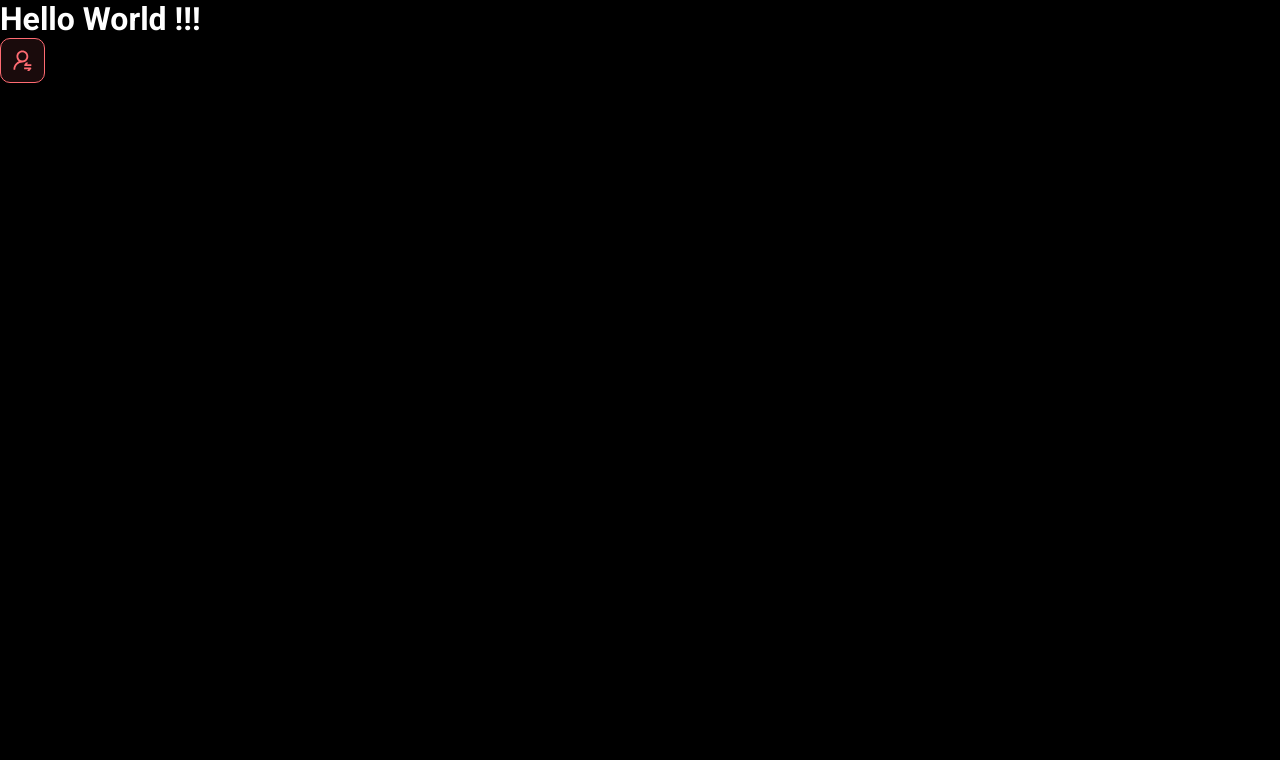
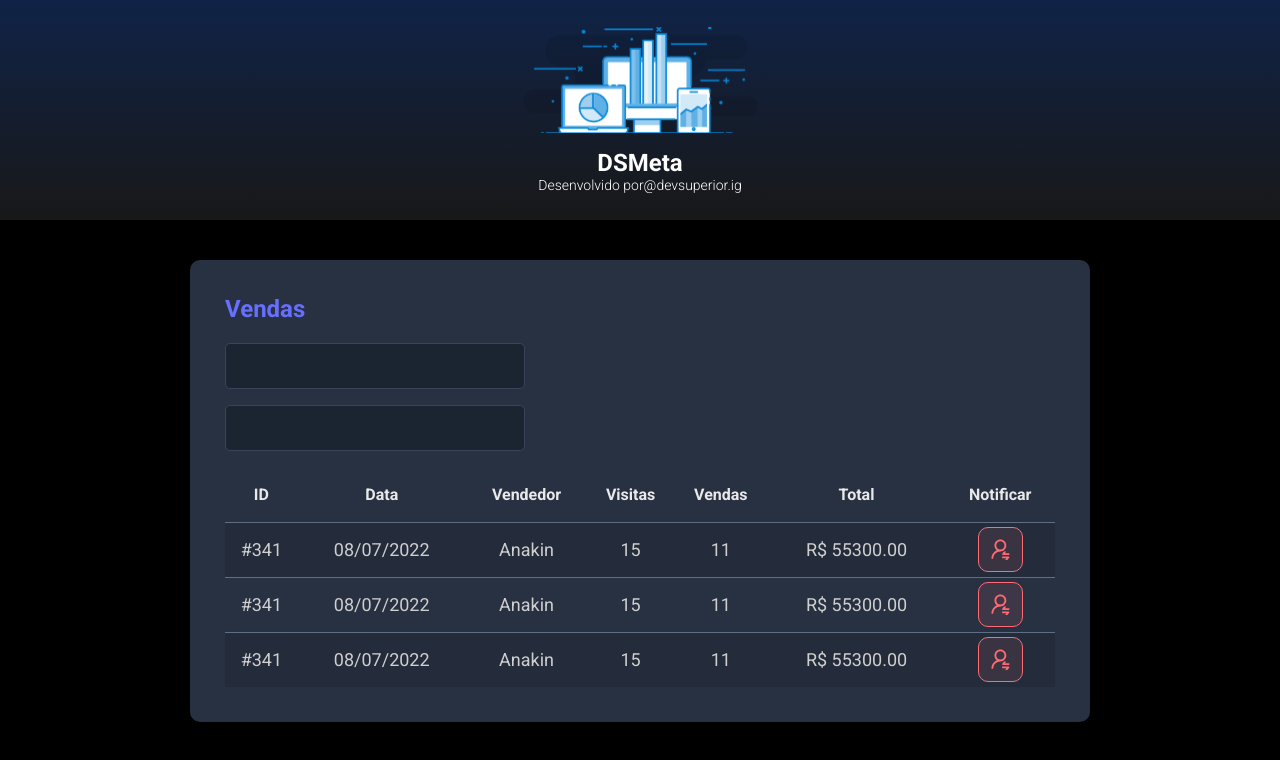
Before and after one commit to gcgonzo/dsmeta, a React (Vite) app in the folder frontend/: page / in a window 1280 px wide. Shown: the top 760 px of the page. Built offline with nearby package versions, Linux system fonts and the light colour scheme.

Commit message:
Other components

```diff
--- a/frontend/src/App.tsx
+++ b/frontend/src/App.tsx
@@ -1,10 +1,17 @@
-import NotificationButton from "./components/NotificationButton"
+import Header from "./components/Header"
+import SalesCard from "./components/SalesCard"
 
 function App() {
   return (
     <>
-      <h1>Hello World !!!</h1>
-      <NotificationButton />
+      <Header />
+      <main>
+        <section id="sales">
+          <div className="dsmeta-container">
+            <SalesCard />
+          </div>
+        </section>
+      </main>
     </>
   )
 }
--- /dev/null
+++ b/frontend/src/components/Header/index.tsx
@@ -0,0 +1,22 @@
+import logo from "../../assets/img/logo.svg"
+import "./styles.css"
+
+function Header() {
+  return (
+    <>
+      <header>
+        <div className="dsmeta-logo-container">
+          <img src={logo} alt="DSMeta" />
+          <h1>DSMeta</h1>
+          <p>
+            Desenvolvido por
+            <a href="https://www.instagram.com/devsuperior.ig">
+              @devsuperior.ig
+            </a>
+          </p>
+        </div>
+      </header>
+    </>
+  )
+}
+export default Header
--- /dev/null
+++ b/frontend/src/components/Header/styles.css
@@ -0,0 +1,27 @@
+header {
+  background: linear-gradient(180deg, #102347 0%, #181818 100%);
+  height: 220px;
+  display: flex;
+  align-items: center;
+  justify-content: center;
+}
+
+.dsmeta-logo-container {
+  display: flex;
+  flex-direction: column;
+  align-items: center;
+}
+
+.dsmeta-logo-container img {
+  width: 235px;
+}
+
+.dsmeta-logo-container h1 {
+  margin-top: 15px;
+  font-size: 24px;
+}
+
+.dsmeta-logo-container p {
+  font-size: 14px;
+  font-weight: 300;
+}
--- /dev/null
+++ b/frontend/src/components/SalesCard/index.tsx
@@ -0,0 +1,77 @@
+import logo from "../../assets/img/logo.svg"
+import NotificationButton from "../NotificationButton"
+import "./styles.css"
+
+function SalesCard() {
+  return (
+    <div className="dsmeta-card">
+      <h2 className="dsmeta-sales-title">Vendas</h2>
+      <div>
+        <div className="dsmeta-form-control-container">
+          <input className="dsmeta-form-control" type="text" />
+        </div>
+        <div className="dsmeta-form-control-container">
+          <input className="dsmeta-form-control" type="text" />
+        </div>
+      </div>
+
+      <div>
+        <table className="dsmeta-sales-table">
+          <thead>
+            <tr>
+              <th className="show992">ID</th>
+              <th className="show576">Data</th>
+              <th>Vendedor</th>
+              <th className="show992">Visitas</th>
+              <th className="show992">Vendas</th>
+              <th>Total</th>
+              <th>Notificar</th>
+            </tr>
+          </thead>
+          <tbody>
+            <tr>
+              <td className="show992">#341</td>
+              <td className="show576">08/07/2022</td>
+              <td>Anakin</td>
+              <td className="show992">15</td>
+              <td className="show992">11</td>
+              <td>R$ 55300.00</td>
+              <td>
+                <div className="dsmeta-red-btn-container">
+                  <NotificationButton />
+                </div>
+              </td>
+            </tr>
+            <tr>
+              <td className="show992">#341</td>
+              <td className="show576">08/07/2022</td>
+              <td>Anakin</td>
+              <td className="show992">15</td>
+              <td className="show992">11</td>
+              <td>R$ 55300.00</td>
+              <td>
+                <div className="dsmeta-red-btn-container">
+                  <NotificationButton />
+                </div>
+              </td>
+            </tr>
+            <tr>
+              <td className="show992">#341</td>
+              <td className="show576">08/07/2022</td>
+              <td>Anakin</td>
+              <td className="show992">15</td>
+              <td className="show992">11</td>
+              <td>R$ 55300.00</td>
+              <td>
+                <div className="dsmeta-red-btn-container">
+                  <NotificationButton />
+                </div>
+              </td>
+            </tr>
+          </tbody>
+        </table>
+      </div>
+    </div>
+  )
+}
+export default SalesCard
--- /dev/null
+++ b/frontend/src/components/SalesCard/styles.css
@@ -0,0 +1,97 @@
+.dsmeta-card {
+  background-color: #283142;
+  border-radius: 10px;
+  padding: 30px 10px;
+}
+
+.dsmeta-sales-title {
+  color: #676fff;
+  font-size: 24px;
+  margin-bottom: 20px;
+}
+
+.dsmeta-form-control-container {
+  margin-bottom: 16px;
+  max-width: 300px;
+}
+
+.dsmeta-form-control {
+  width: 100%;
+  height: 46px;
+  background-color: #1b2531;
+  border: 1px solid #384459;
+  border-radius: 5px;
+  color: #9aaabe;
+  padding: 0 20px;
+  font-size: 18px;
+}
+
+.dsmeta-sales-table {
+  width: 100%;
+  border-spacing: 0;
+  border-collapse: collapse;
+}
+
+.dsmeta-sales-table thead {
+  height: 55px;
+  font-size: 16px;
+  color: #e9e9e9;
+  font-weight: 700;
+}
+
+.dsmeta-sales-table tbody {
+  font-size: 14px;
+  font-weight: 400;
+  color: #cfcfcf;
+  text-align: center;
+}
+
+.dsmeta-sales-table tbody tr {
+  height: 74px;
+  border-top: 1px solid #5f6e82;
+}
+
+.dsmeta-sales-table tbody tr:hover > td {
+  background-color: #384459;
+}
+
+.dsmeta-sales-table tbody tr:nth-child(odd) {
+  background-color: #242c3b;
+}
+
+.dsmeta-red-btn-container {
+  display: flex;
+  justify-content: center;
+}
+
+.show576 {
+  display: none;
+}
+
+.show992 {
+  display: none;
+}
+
+@media (min-width: 576px) {
+  .show576 {
+    display: table-cell;
+  }
+
+  .dsmeta-card {
+    padding: 35px;
+  }
+
+  .dsmeta-sales-table tbody tr {
+    height: 55px;
+  }
+
+  .dsmeta-sales-table tbody {
+    font-size: 18px;
+  }
+}
+
+@media (min-width: 992px) {
+  .show992 {
+    display: table-cell;
+  }
+}
--- a/frontend/src/index.css
+++ b/frontend/src/index.css
@@ -19,41 +19,6 @@
   color: unset;
   text-decoration: none;
 }
-
-header {
-  background: linear-gradient(180deg, #102347 0%, #181818 100%);
-  height: 220px;
-  display: flex;
-  align-items: center;
-  justify-content: center;
-}
-
-.dsmeta-logo-container {
-  display: flex;
-  flex-direction: column;
-  align-items: center;
-}
-
-.dsmeta-logo-container img {
-  width: 235px;
-}
-
-.dsmeta-logo-container h1 {
-  margin-top: 15px;
-  font-size: 24px;
-}
-
-.dsmeta-logo-container p {
-  font-size: 14px;
-  font-weight: 300;
-}
-
-.dsmeta-card {
-  background-color: #283142;
-  border-radius: 10px;
-  padding: 30px 10px;
-}
-
 .dsmeta-container {
   width: 100%;
   max-width: 900px;
@@ -62,90 +27,6 @@
 
 #sales {
   padding: 40px 10px;
-}
-
-.dsmeta-sales-title {
-  color: #676fff;
-  font-size: 24px;
-  margin-bottom: 20px;
-}
-
-.dsmeta-form-control-container {
-  margin-bottom: 16px;
-  max-width: 300px;
-}
-
-.dsmeta-form-control {
-  width: 100%;
-  height: 46px;
-  background-color: #1b2531;
-  border: 1px solid #384459;
-  border-radius: 5px;
-  color: #9aaabe;
-  padding: 0 20px;
-  font-size: 18px;
-}
-
-.dsmeta-sales-table {
-  width: 100%;
-  border-spacing: 0;
-  border-collapse: collapse;
-}
-
-.dsmeta-sales-table thead {
-  height: 55px;
-  font-size: 16px;
-  color: #e9e9e9;
-  font-weight: 700;
-}
-
-.dsmeta-sales-table tbody {
-  font-size: 14px;
-  font-weight: 400;
-  color: #cfcfcf;
-  text-align: center;
-}
-
-.dsmeta-sales-table tbody tr {
-  height: 74px;
-  border-top: 1px solid #5f6e82;
-}
-
-.dsmeta-sales-table tbody tr:hover > td {
-  background-color: #384459;
-}
-
-.dsmeta-sales-table tbody tr:nth-child(odd) {
-  background-color: #242c3b;
-}
-
-.dsmeta-red-btn-container {
-  display: flex;
-  justify-content: center;
-}
-
-/* .dsmeta-red-btn {
-  height: 45px;
-  width: 45px;
-  background: rgba(255, 107, 114, 0.1);
-  border: 1px solid #ff6b72;
-  border-radius: 10px;
-  display: flex;
-  align-items: center;
-  justify-content: center;
-  cursor: pointer;
-}
-
-.dsmeta-red-btn img {
-  width: 19px;
-} */
-
-.show576 {
-  display: none;
-}
-
-.show992 {
-  display: none;
 }
 
 @media (min-width: 576px) {
```
Also changed, not shown: frontend/src/assets/img/logo.svg (added).
